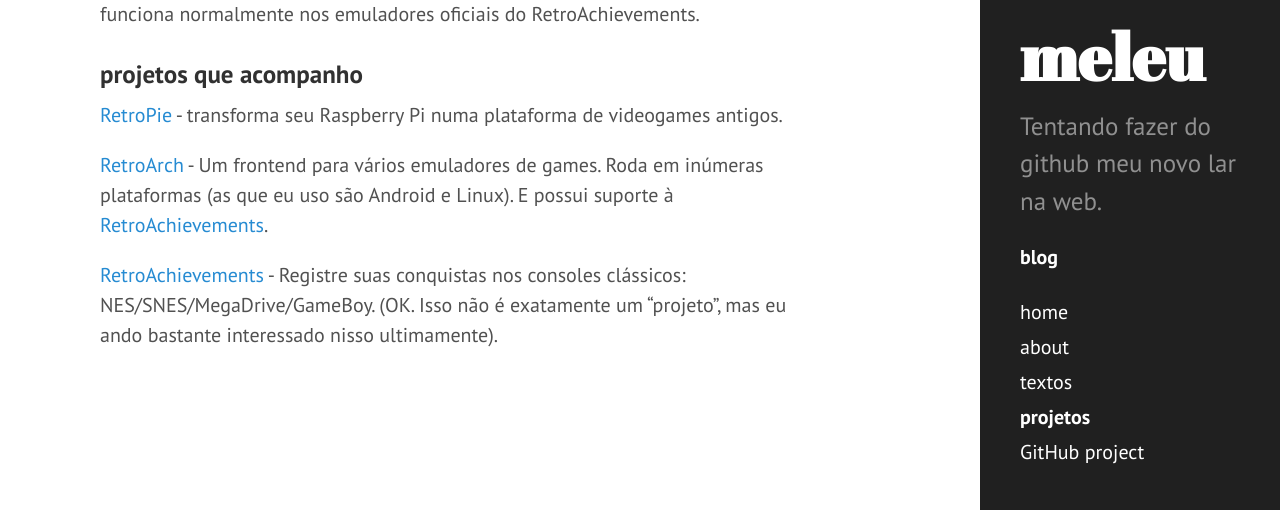
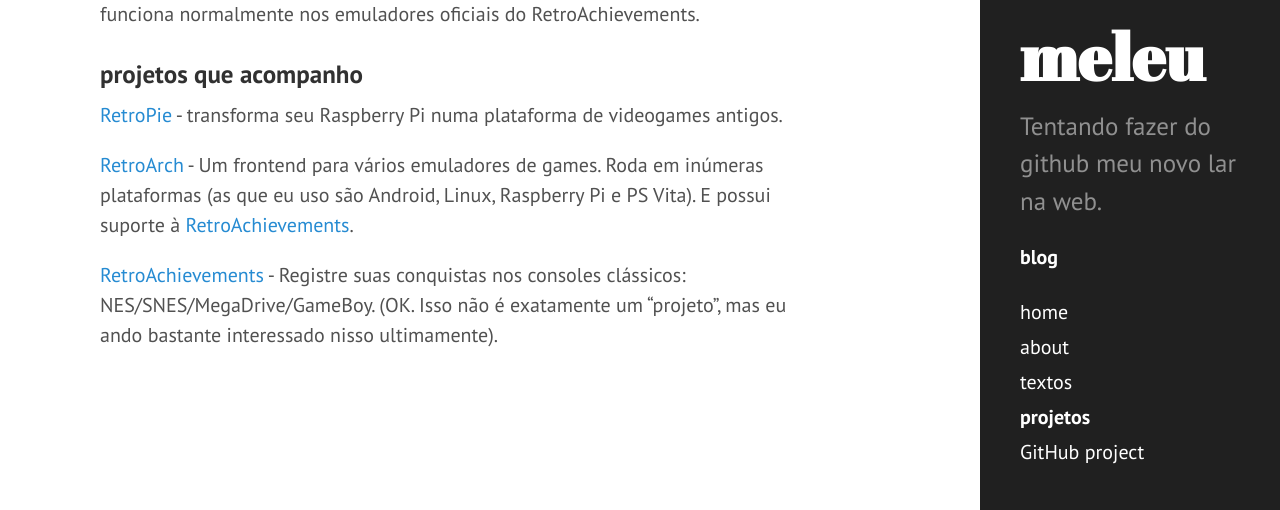
Before and after one commit to meleu/meleu.github.io, a Jekyll site: the page built from projetos.md, in a window 1280 px wide and 999 px high, cut to the strip 489-999 px from the top of the window. Built offline with Jekyll 4.4.1, drawn with Linux system fonts in a browser that asks for light colours.

Commit message:
Update projetos.md

```diff
--- a/projetos.md
+++ b/projetos.md
@@ -25,8 +25,8 @@
 plataforma de videogames antigos.
 
 [RetroArch](https://github.com/libretro/RetroArch) - Um frontend para vários
-emuladores de games. Roda em inúmeras plataformas (as que eu uso são Android
-e Linux). E possui suporte à [RetroAchievements](http://retroachievements.org).
+emuladores de games. Roda em inúmeras plataformas (as que eu uso são Android,
+Linux, Raspberry Pi e PS Vita). E possui suporte à [RetroAchievements](http://retroachievements.org).
 
 [RetroAchievements](http://retroachievements.org) - Registre suas conquistas nos consoles clássicos:
 NES/SNES/MegaDrive/GameBoy. (OK. Isso não é exatamente um "projeto", mas eu ando bastante interessado nisso ultimamente).
```
